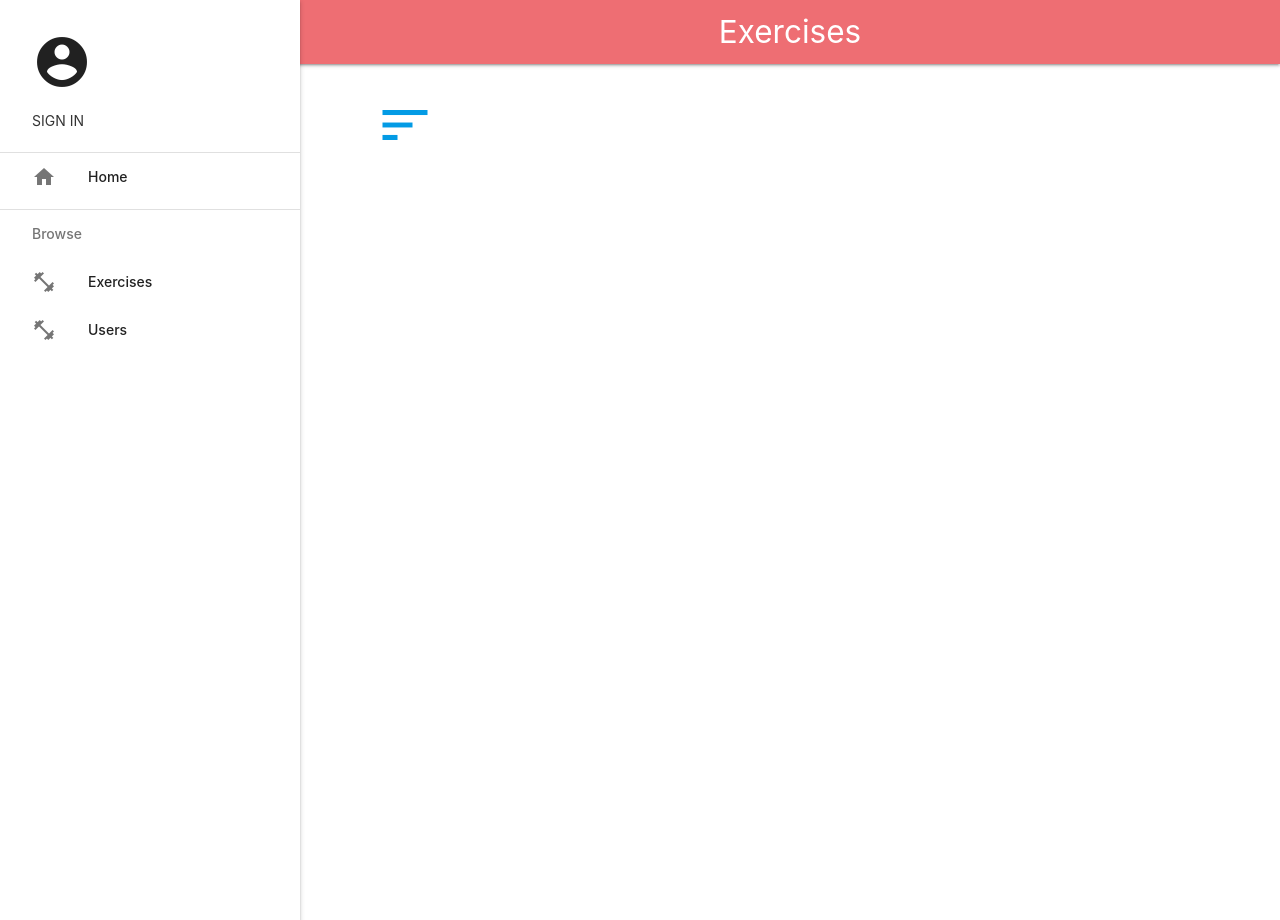
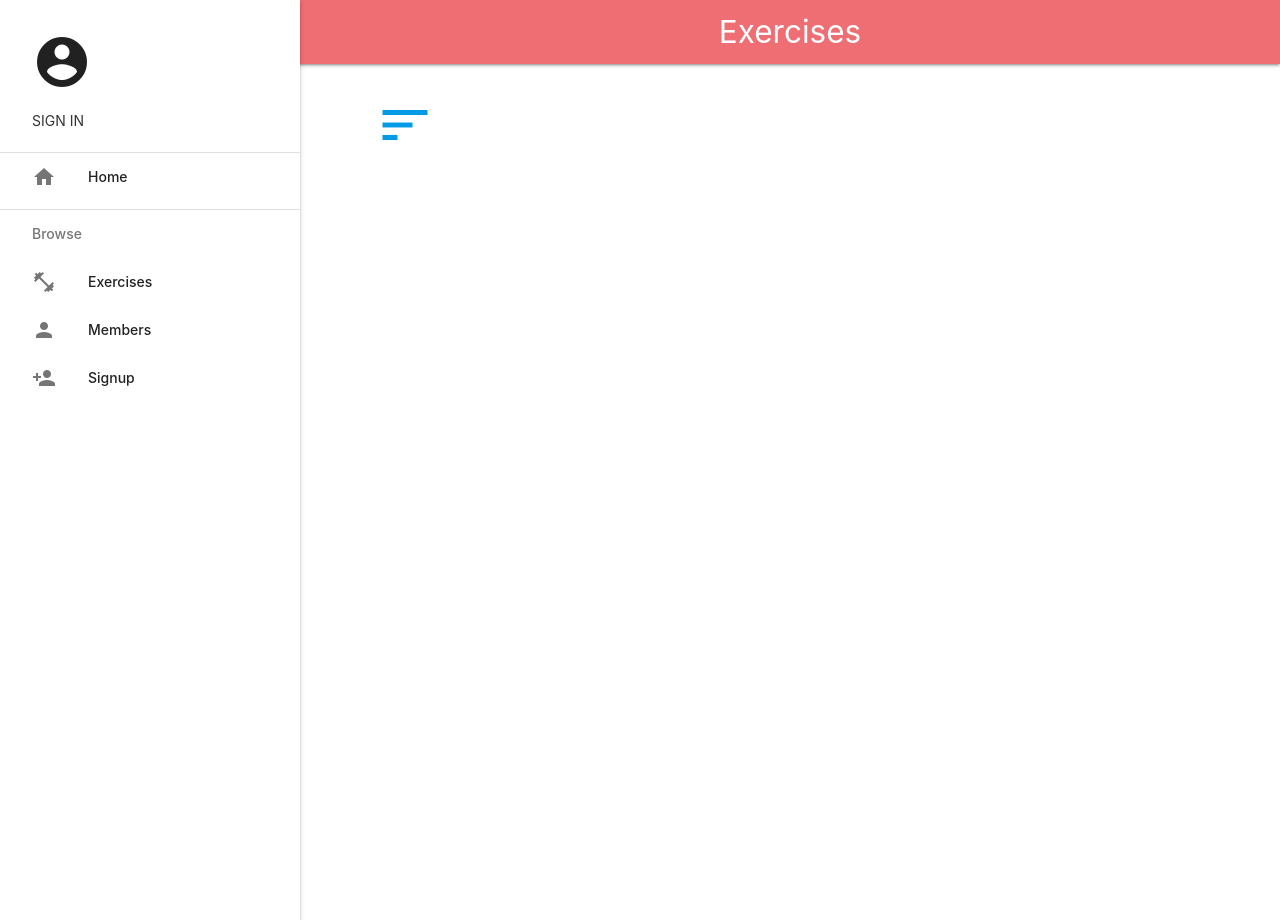
Before and after one commit to Tyrell-Lewis/Internal-Server-Error-1, a Flask app: page /exercises in a window 1280 px wide. Run offline with Flask 3, Linux system fonts and the light colour scheme.

Commit message:
minor ui update

```diff
--- a/App/templates/layout.html
+++ b/App/templates/layout.html
@@ -43,7 +43,11 @@
         {% endif %}
         <li><a class="subheader">Browse</a></li>
         <li><a class="waves-effect" href="/exercises"><i class="material-icons">fitness_center</i>Exercises</a></li>
-        <li><a class="waves-effect" href="/users"><i class="material-icons">fitness_center</i>Users</a></li>
+        <li><a class="waves-effect" href="/users"><i class="material-icons">person</i>Members</a></li>
+        {% if is_authenticated %}
+        {% else %}
+          <li><a class="waves-effect" href="/users"><i class="material-icons">person_add</i>Signup</a></li>
+        {% endif %}
       </ul>
       <a href="#" data-target="slide-out" class="sidenav-trigger"><i class="material-icons">menu</i></a>
 
```
